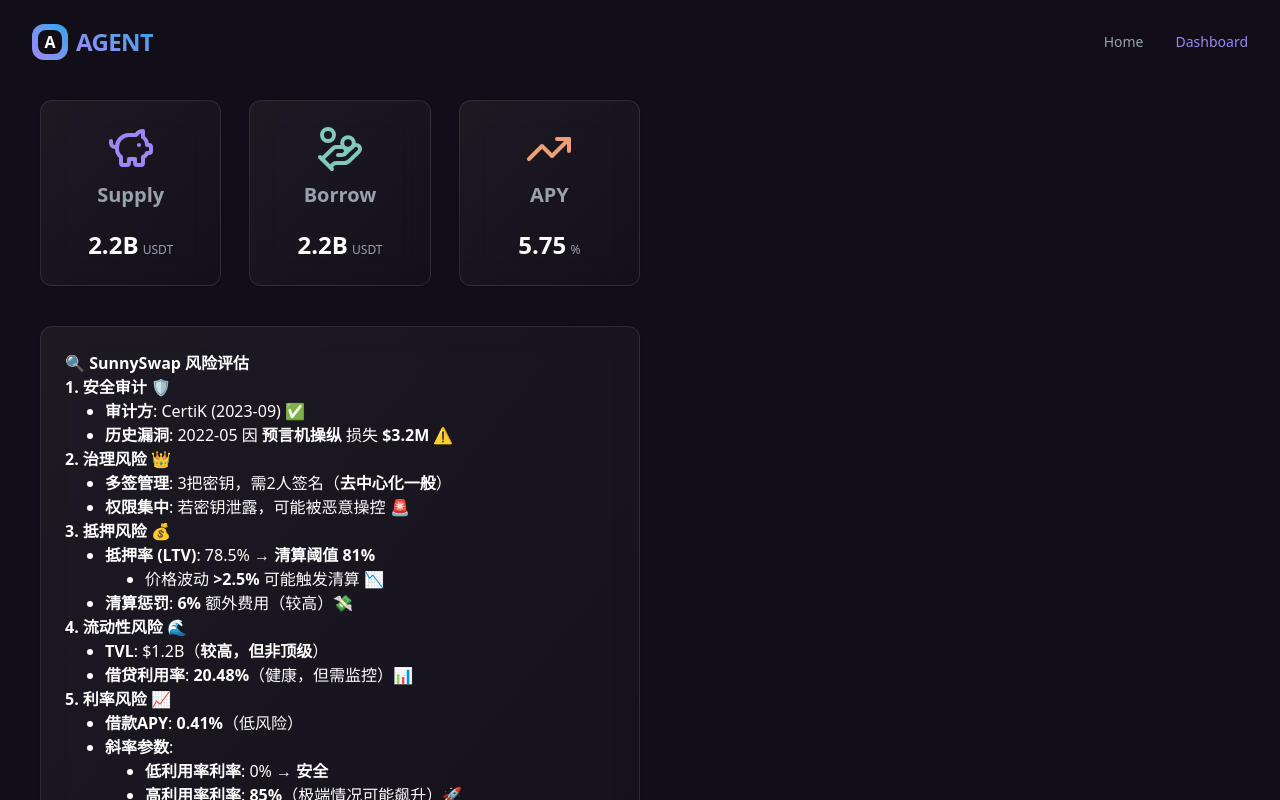
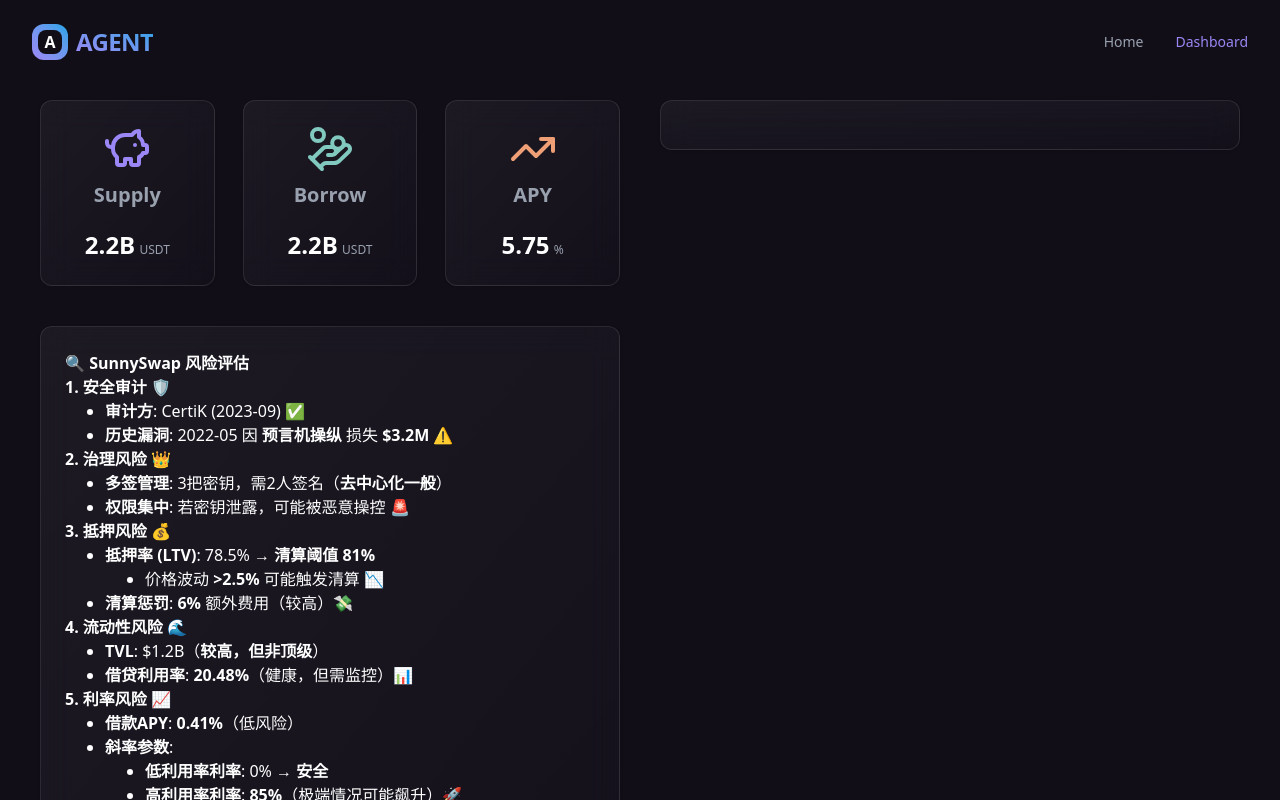
Before and after one commit to sevenflux/hack-v1-tm35-thuba-no-2, a Next.js app: page /dashboard in a window 1280 px wide. Shown: the top 800 px of the page. Built offline with nearby package versions, Linux system fonts and the light colour scheme.

Commit message:
:sparkles: add tradingview

```diff
--- a/package.json
+++ b/package.json
@@ -17,6 +17,7 @@
     "clsx": "^2.1.1",
     "ethers": "^5.8.0",
     "framer-motion": "^12.6.3",
+    "lightweight-charts": "^5.0.5",
     "lucide-react": "^0.487.0",
     "next": "15.3.0",
     "next-themes": "^0.4.6",
--- a/src/app/dashboard/page.tsx
+++ b/src/app/dashboard/page.tsx
@@ -5,8 +5,9 @@
   HandCoins,
   TrendingUp
 } from "lucide-react";
-import { useState } from "react";
+import { useEffect, useRef, useState } from "react";
 import Markdown from "react-markdown"
+import { createChart, ColorType, BarSeries } from "lightweight-charts";
 
 import GlassCard from "@/components/GlassCard";
 import Layout from "@/components/Layout";
@@ -26,6 +27,17 @@
     { color: "#81c8be", title: "Borrow", icon: HandCoins, value: borrowingValue, unit: "USDT" },
     { color: "#ef9f76", title: "APY", icon: TrendingUp, value: apyValue, unit: "%" }
   ];
+
+  // const chartRef = useRef(null);
+
+  // useEffect(() => {
+  //   const chart = createChart(
+  //     chartRef.current, {
+  //       layout: { background: { type: ColorType.Solid, color: "white" } },
+  //     }
+  //   );
+  //   const barSeries = chart.addSeries(BarSeries, )
+  // }, []);
 
   // I find a safe way to dynamically generate the template string in tailwindCSS
   // property: using safelist prop in tailwind.config.js
@@ -66,8 +78,14 @@
         </div>
         <div className={cn(
           "chat-dashboard", // user-defined className
-          "flex-1"
-        )}></div>
+          "flex-1 flex flex-col pr-10"
+        )}>
+          <div className={`flex-1`}>
+            <GlassCard>
+
+            </GlassCard>
+          </div>
+        </div>
       </div>
     </Layout>
   );
```
Also changed, not shown: 1 other file (tests, documents, lock files or other folders).
